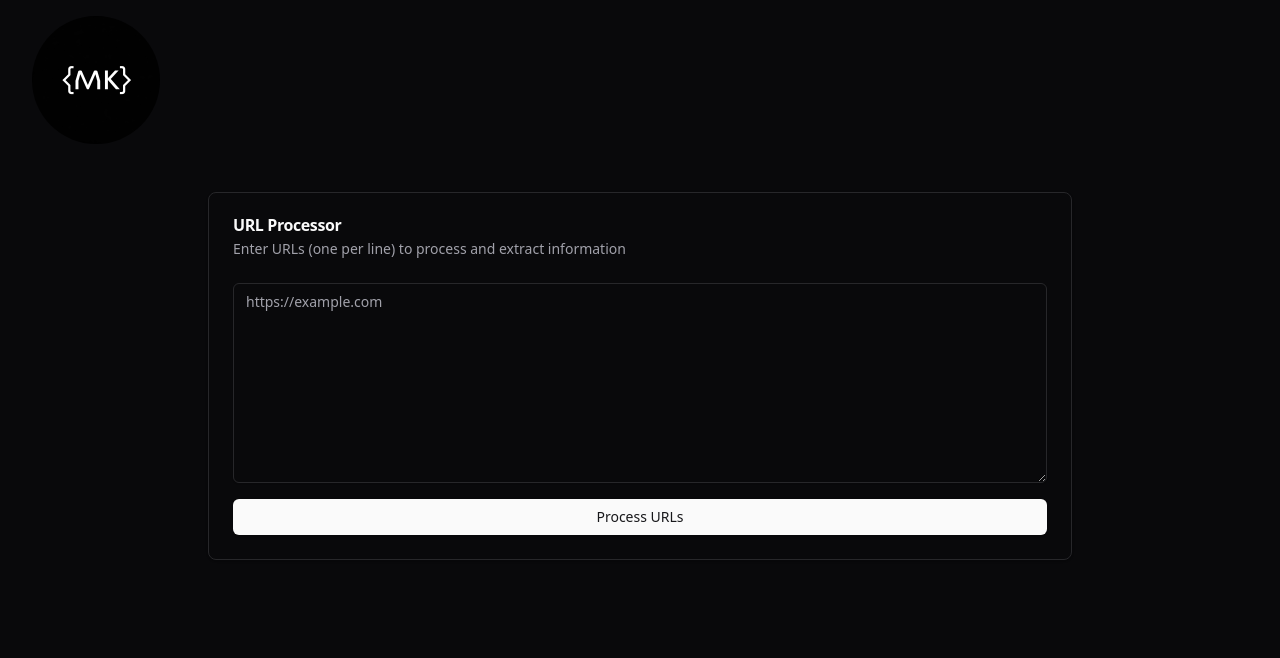
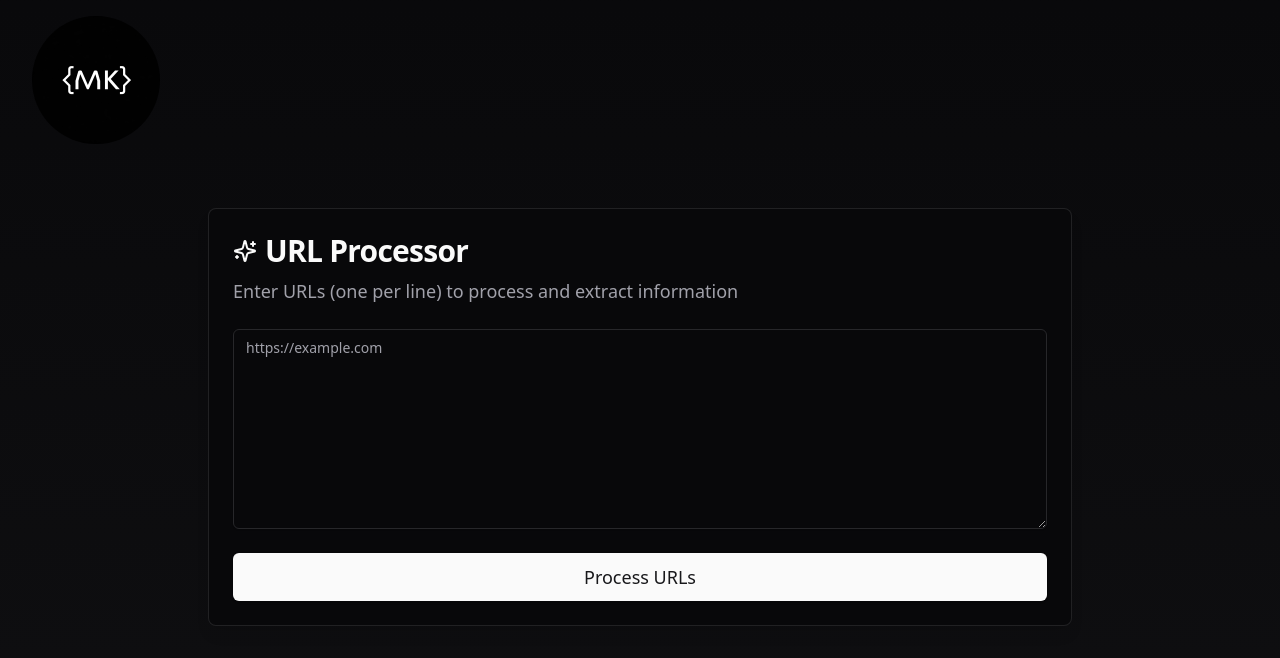
Before and after one commit to maestro3517/API-Doc-Parser, a Next.js app: page / in a window 1280 px wide. Shown: the top 658 px of the page. Built offline with nearby package versions, Linux system fonts and the light colour scheme.

Commit message:
update framer-motion version and enhance animations on the home page

```diff
--- a/package.json
+++ b/package.json
@@ -51,7 +51,7 @@
     "date-fns": "^4.1.0",
     "embla-carousel-react": "^8.3.0",
     "formik": "^2.4.6",
-    "framer-motion": "^11.3.30",
+    "framer-motion": "^11.11.11",
     "input-otp": "^1.2.4",
     "lodash.throttle": "^4.1.1",
     "lucide-react": "^0.451.0",
--- a/src/pages/index.tsx
+++ b/src/pages/index.tsx
@@ -11,7 +11,8 @@ import {
   CardContent,
 } from "@/components/ui/card";
 import { Alert, AlertDescription } from "@/components/ui/alert";
-import { Loader2 } from "lucide-react";
+import { Loader2, Sparkles } from "lucide-react";
+import { motion, AnimatePresence } from "framer-motion";
 
 export default function Home() {
   const [urls, setUrls] = useState("");
@@ -59,6 +60,13 @@ export default function Home() {
     }
   };
 
+  const fadeInUp = {
+    initial: { opacity: 0, y: 20 },
+    animate: { opacity: 1, y: 0 },
+    exit: { opacity: 0, y: -20 },
+    transition: { duration: 0.5 }
+  };
+
   return (
     <>
       <Head>
@@ -70,50 +78,92 @@ export default function Home() {
         <meta name="viewport" content="width=device-width, initial-scale=1" />
         <link rel="icon" href="/my_website_logo_MK.png" />
       </Head>
-      <div className="bg-background min-h-screen flex flex-col">
+      <div className="bg-gradient-to-b from-background to-secondary/20 min-h-screen flex flex-col">
         <Header />
-        <main className="flex-1 container mx-auto py-8 px-4 max-w-4xl">
-          <Card className="w-full">
-            <CardHeader>
-              <CardTitle>URL Processor</CardTitle>
-              <CardDescription>
+        <motion.main
+          initial={{ opacity: 0, y: 20 }}
+          animate={{ opacity: 1, y: 0 }}
+          transition={{ duration: 0.6 }}
+          className="flex-1 container mx-auto py-12 px-4 max-w-4xl"
+        >
+          <Card className="w-full backdrop-blur-sm bg-background/95 shadow-lg border-primary/10">
+            <CardHeader className="space-y-4">
+              <motion.div
+                initial={{ scale: 0.95 }}
+                animate={{ scale: 1 }}
+                transition={{ duration: 0.3 }}
+              >
+                <CardTitle className="text-3xl font-bold flex items-center gap-2">
+                  <Sparkles className="w-6 h-6 text-primary" />
+                  URL Processor
+                </CardTitle>
+                <CardDescription className="text-lg mt-2">
                   Enter URLs (one per line) to process and extract information
                 </CardDescription>
+              </motion.div>
             </CardHeader>
             <CardContent>
-              <form onSubmit={handleSubmit} className="space-y-4">
-                <div className="space-y-2">
+              <form onSubmit={handleSubmit} className="space-y-6">
+                <motion.div
+                  className="space-y-2"
+                  initial={{ opacity: 0 }}
+                  animate={{ opacity: 1 }}
+                  transition={{ delay: 0.2 }}
+                >
                   <Textarea
                     value={urls}
                     onChange={(e) => setUrls(e.target.value)}
                     placeholder="https://example.com&#10;"
-                    className="min-h-[200px]"
+                    className="min-h-[200px] transition-all duration-200 focus:shadow-lg"
                   />
-                </div>
+                </motion.div>
 
-                <Button type="submit" disabled={loading} className="w-full">
+                <motion.div
+                  whileHover={{ scale: 1.01 }}
+                  whileTap={{ scale: 0.99 }}
+                >
+                  <Button type="submit" disabled={loading} className="w-full text-lg py-6">
                     {loading ? (
                       <>
-                      <Loader2 className="mr-2 h-4 w-4 animate-spin" />
+                        <Loader2 className="mr-2 h-5 w-5 animate-spin" />
                         Processing...
                       </>
                     ) : (
                       "Process URLs"
                     )}
                   </Button>
+                </motion.div>
               </form>
 
+              <AnimatePresence>
                 {error && (
-                <Alert variant="destructive" className="mt-4">
+                  <motion.div
+                    {...fadeInUp}
+                    className="mt-6"
+                  >
+                    <Alert variant="destructive">
                       <AlertDescription>{error}</AlertDescription>
                     </Alert>
+                  </motion.div>
                 )}
 
                 {results.length > 0 && (
-                <div className="mt-8 space-y-4">
-                  <h2 className="text-2xl font-bold mb-4">Results</h2>
+                  <motion.div
+                    {...fadeInUp}
+                    className="mt-8 space-y-4"
+                  >
+                    <h2 className="text-2xl font-bold mb-6 flex items-center gap-2">
+                      <Sparkles className="w-5 h-5 text-primary" />
+                      Results
+                    </h2>
                     {results.map((result, index) => (
-                    <Card key={index} className="p-4">
+                      <motion.div
+                        key={index}
+                        initial={{ opacity: 0, x: -20 }}
+                        animate={{ opacity: 1, x: 0 }}
+                        transition={{ delay: index * 0.1 }}
+                      >
+                        <Card className="p-4 hover:shadow-lg transition-shadow duration-200">
                           <h3 className="font-semibold mb-2 break-all">
                             {result.url}
                           </h3>
@@ -123,40 +173,40 @@ export default function Home() {
                                 const data = JSON.parse(result.result);
                                 return (
                                   <>
-                                <div className="grid grid-cols-2 gap-2">
-                                  <div>
-                                    <span className="font-medium">Step Name:</span>
+                                    <div className="grid grid-cols-2 gap-4">
+                                      <div className="bg-muted/50 p-4 rounded-lg">
+                                        <span className="font-medium text-primary">Step Name:</span>
                                         <p className="mt-1">{data.step_name}</p>
                                       </div>
-                                  <div>
-                                    <span className="font-medium">Action:</span>
+                                      <div className="bg-muted/50 p-4 rounded-lg">
+                                        <span className="font-medium text-primary">Action:</span>
                                         <p className="mt-1">{data.action}</p>
                                       </div>
                                     </div>
 
-                                <div>
-                                  <span className="font-medium">Inputs:</span>
-                                  <pre className="mt-1 p-2 bg-muted rounded-md overflow-x-auto">
+                                    <div className="bg-muted/50 p-4 rounded-lg">
+                                      <span className="font-medium text-primary">Inputs:</span>
+                                      <pre className="mt-2 p-3 bg-background rounded-md overflow-x-auto">
                                         {JSON.stringify(data.inputs, null, 2)}
                                       </pre>
                                     </div>
 
-                                <div>
-                                  <span className="font-medium">API Config:</span>
-                                  <pre className="mt-1 p-2 bg-muted rounded-md overflow-x-auto">
+                                    <div className="bg-muted/50 p-4 rounded-lg">
+                                      <span className="font-medium text-primary">API Config:</span>
+                                      <pre className="mt-2 p-3 bg-background rounded-md overflow-x-auto">
                                         {JSON.stringify(data.api_config, null, 2)}
                                       </pre>
                                     </div>
 
-                                <div>
-                                  <span className="font-medium">Response Schema:</span>
-                                  <pre className="mt-1 p-2 bg-muted rounded-md overflow-x-auto">
+                                    <div className="bg-muted/50 p-4 rounded-lg">
+                                      <span className="font-medium text-primary">Response Schema:</span>
+                                      <pre className="mt-2 p-3 bg-background rounded-md overflow-x-auto">
                                         {JSON.stringify(data.response_schema, null, 2)}
                                       </pre>
                                     </div>
 
-                                <div>
-                                  <span className="font-medium">On Failure:</span>
+                                    <div className="bg-muted/50 p-4 rounded-lg">
+                                      <span className="font-medium text-primary">On Failure:</span>
                                       <p className="mt-1">{data.on_failure}</p>
                                     </div>
                                   </>
@@ -167,12 +217,14 @@ export default function Home() {
                             <p className="text-destructive">{result.error}</p>
                           )}
                         </Card>
+                      </motion.div>
                     ))}
-                </div>
+                  </motion.div>
                 )}
+              </AnimatePresence>
             </CardContent>
           </Card>
-        </main>
+        </motion.main>
       </div>
     </>
   );
```
Lines whose indentation alone changed are shown as unchanged.
